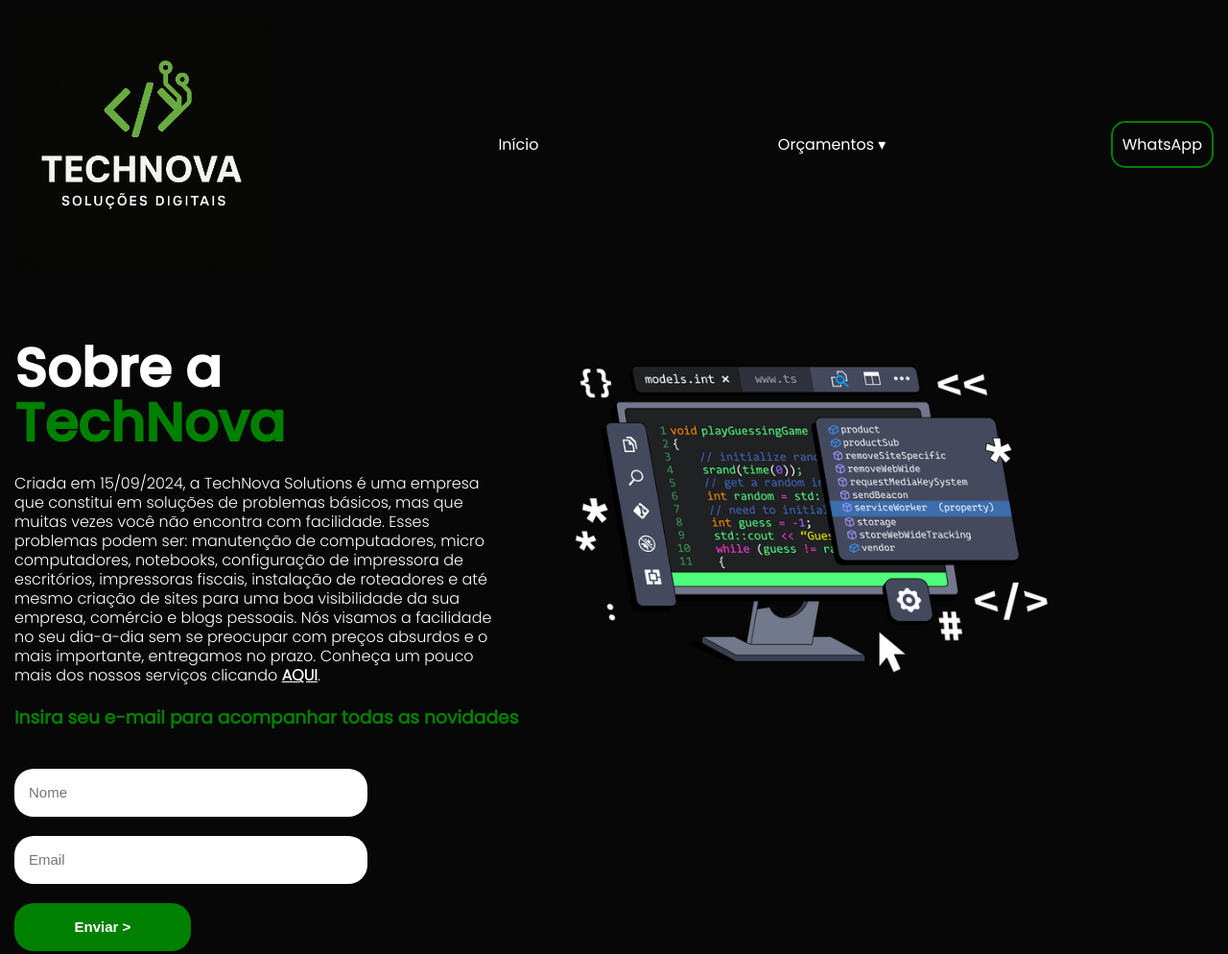
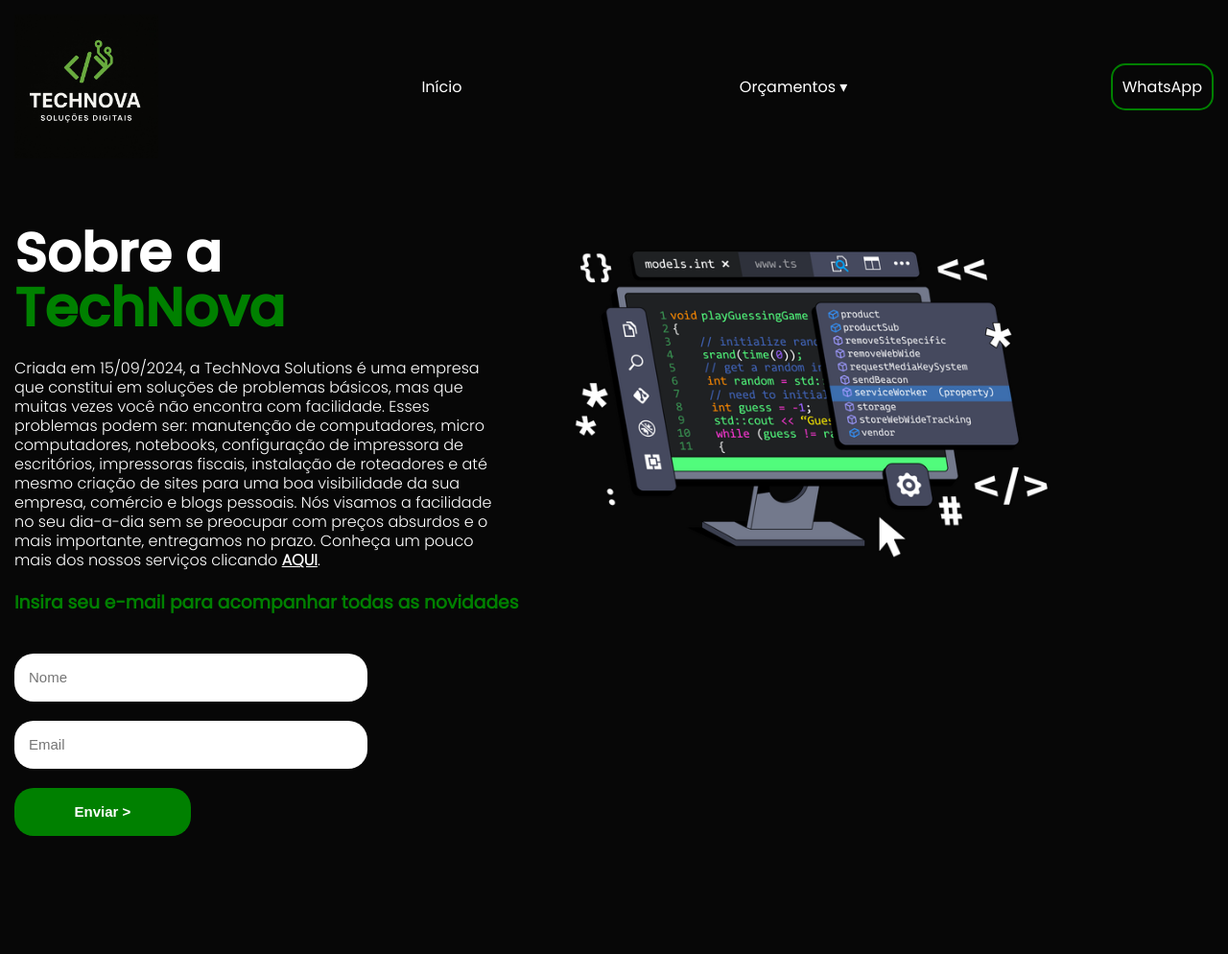
Before and after one commit to TechnovaSG/projectmaster, a plain HTML site: page index.html in a window 1280 px wide. Shown: the whole page at 96% size. After the commit the page ends 886 px from the top, so only its background shows below. Drawn offline with Linux system fonts and the light colour scheme; files whose address does not match are found by name.

Commit message:
Update styles.css

```diff
--- a/styles.css
+++ b/styles.css
@@ -153,7 +153,9 @@ input {
 }
 
 .logo {
-    width: 270px;
+  display: block;
+  width: 150px;
+  height: auto;
 }
 
 #data-hoje {
```
